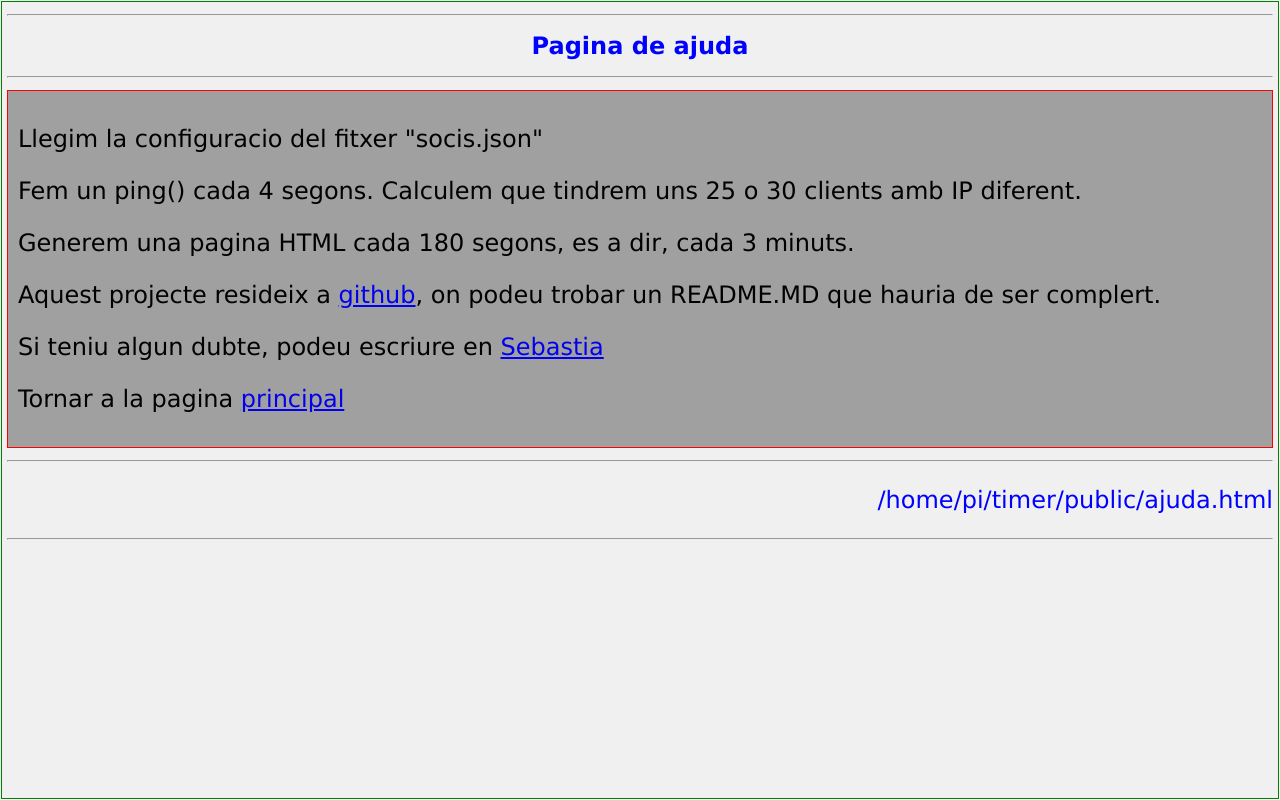
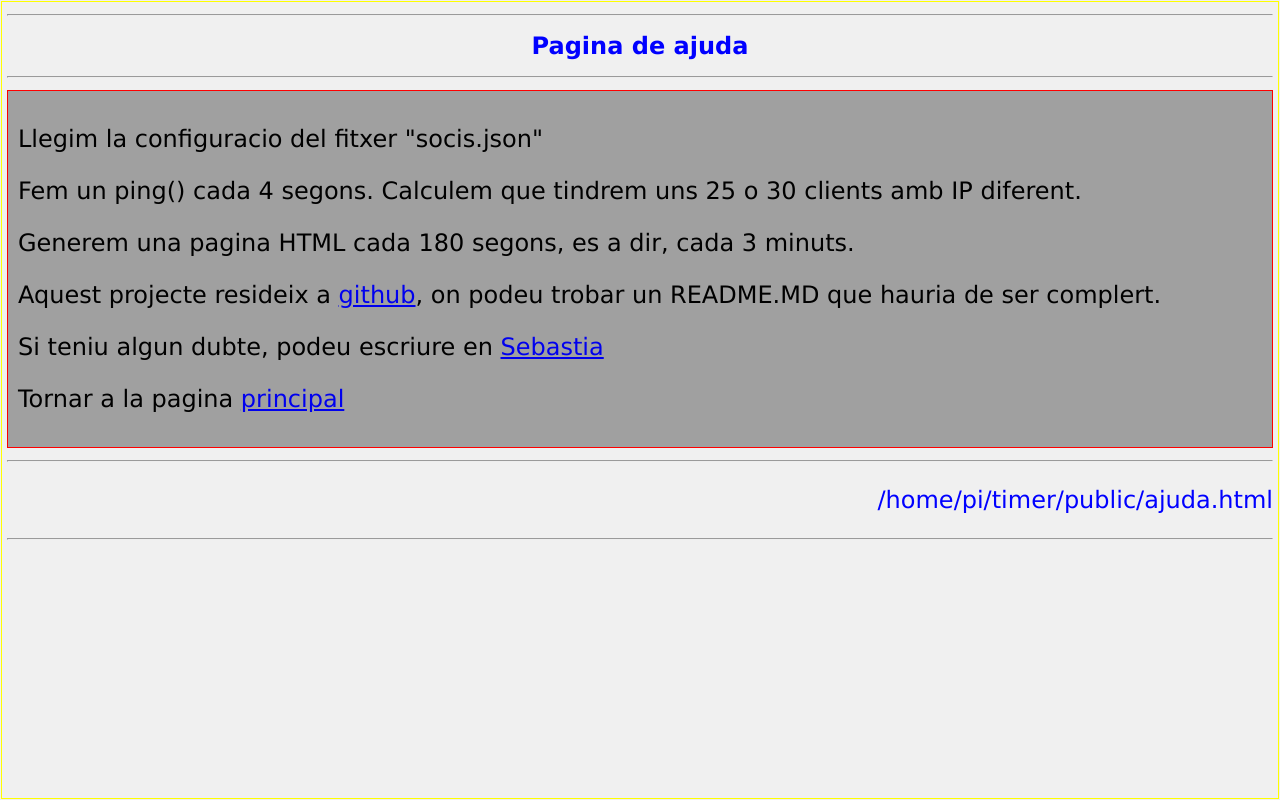
Before and after one commit to sebastianet/timer, a website: page public/ajuda.html in a window 1280 px wide. Drawn offline with Linux system fonts and the light colour scheme.

```diff
--- a/public/pagina.css
+++ b/public/pagina.css
@@ -49,7 +49,7 @@
 body {
     font-size: 14px ;
     font-family: Verdana, Arial, Courier, sans-serif ;
-    border: 1px solid green ;
+    border: 1px solid yellow ;
     color: blue ;
     background-color: #F0F0F0 ;
     margin: 1px ;
```
